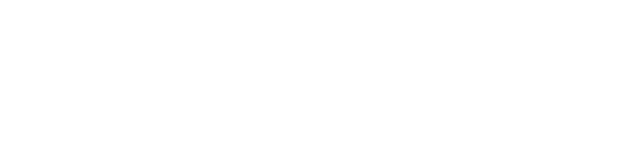
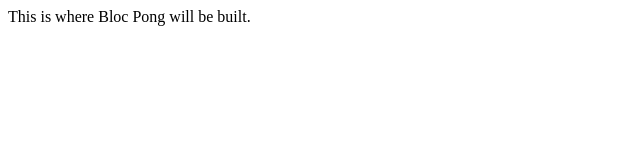
Before and after one commit to eel87/blocpong, a plain HTML site: page index.html in a window 1280 px wide. Shown: the whole page, without its empty margins (0-640 px from the left). Drawn offline with Linux system fonts and the light colour scheme.

Commit message:
add index.html

```diff
--- a/app/views/index.html
+++ b/index.html
@@ -3,4 +3,5 @@
   <head>
     <title>Bloc Pong</title>
   </head>
+  This is where Bloc Pong will be built.
 </html>
```
